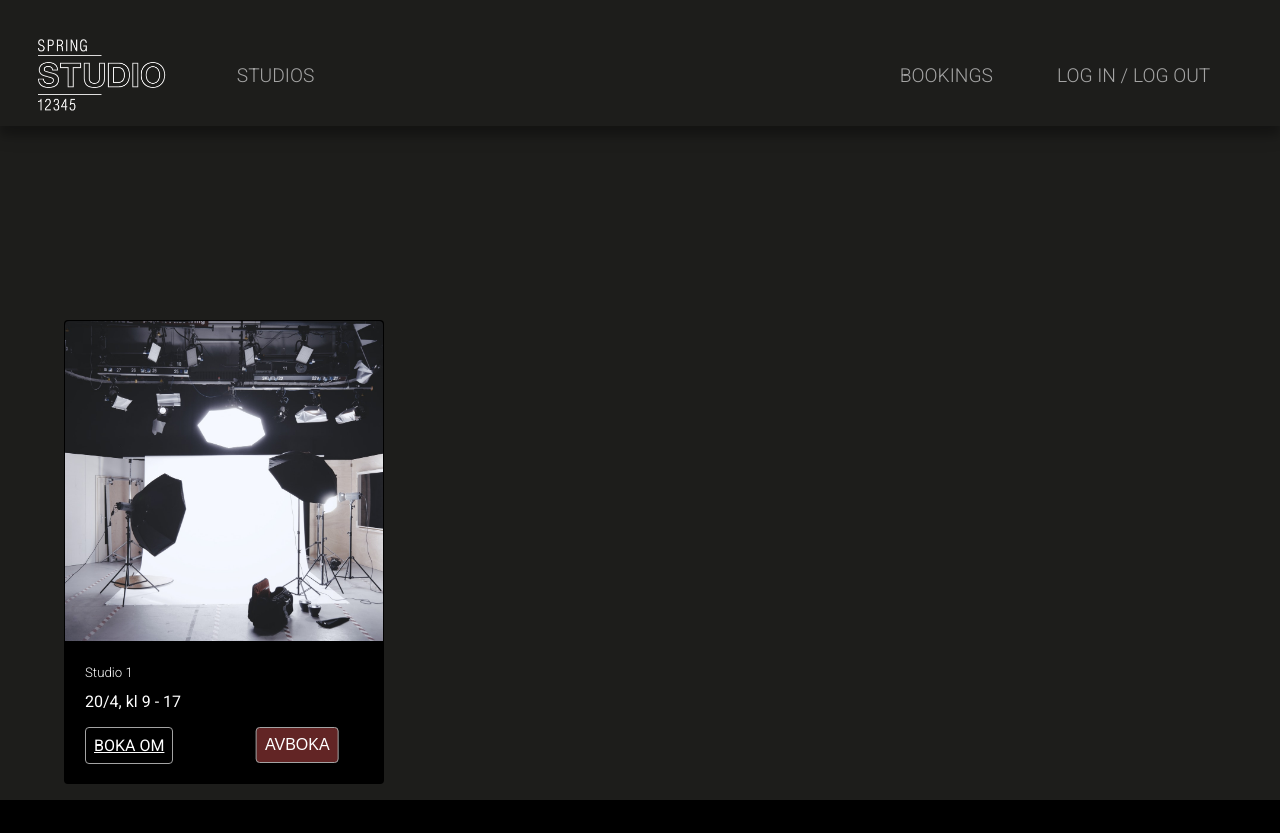
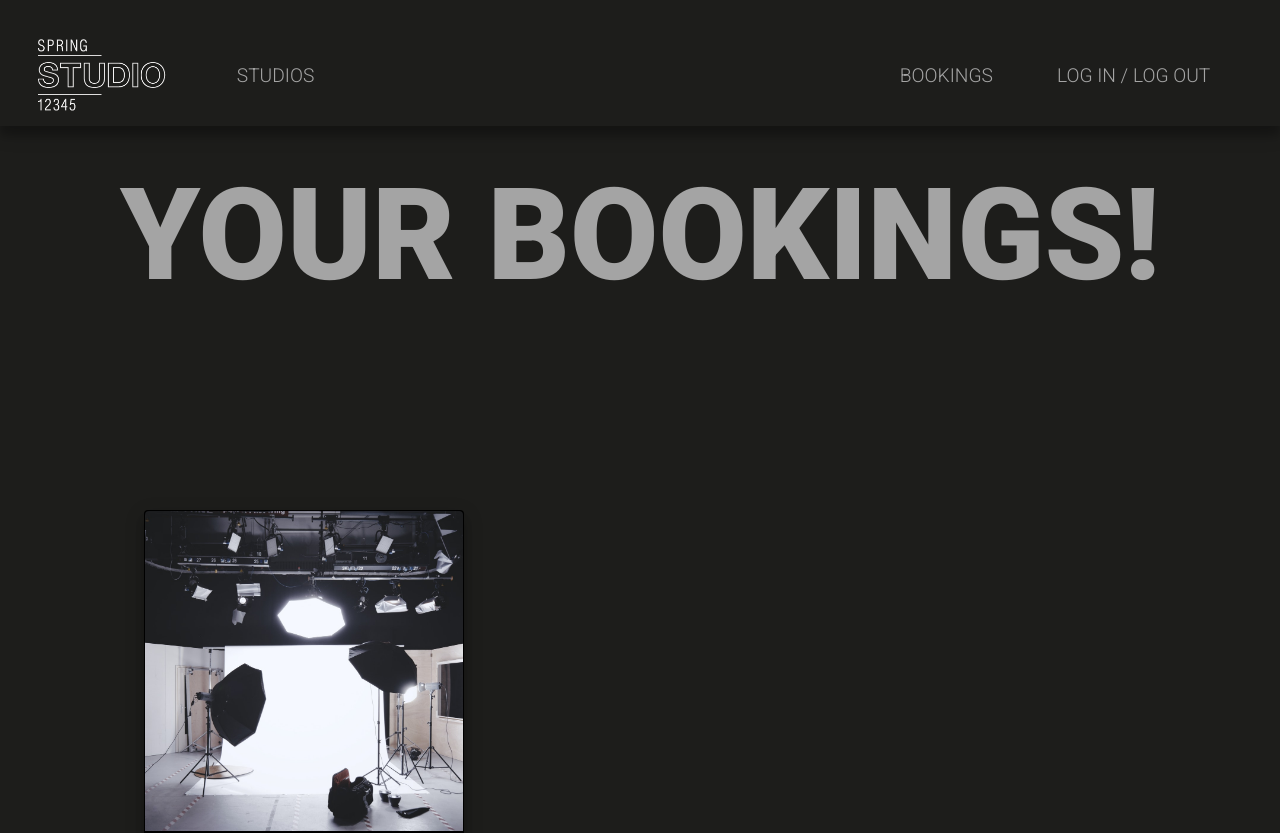
Before and after one commit to Kevin-Spring/Studio_React_App, a React (Create React App) app: page /bookings in a window 1280 px wide. Shown: the top 833 px of the page. Built offline with nearby package versions, Linux system fonts and the light colour scheme.

Commit message:
readme page

```diff
--- a/src/components/Booking.js
+++ b/src/components/Booking.js
@@ -15,6 +15,10 @@ const Booking = () => {
 
             <section className={"bookings"}>
 
+            <h2 className={"bookings__header"}>Your bookings!</h2>
+
+            <div className={"bookings__wrapper"}>
+
             <div className={"card"}>
             <div className={"card-img-top-1"} alt={"cat"}></div>
                 <div className={"card__body"}>
@@ -23,6 +27,7 @@ const Booking = () => {
                     <Link to={"/handle-bookings"} className={"card__button"}>Boka om</Link>
                     <button className={"card__cancel"}>Avboka</button>
                 </div>
+            </div>
             </div>
 
             </section>
--- a/src/components/Card.js
+++ b/src/components/Card.js
@@ -10,7 +10,11 @@ const Card = () => {
     return(
         <div>
             <Navbar />
+            <h2 className={"studios__header"}>Studios</h2>
             <section className={"card-page"}>
+
+            <div className={"cards__wrapper"}>
+
             <div className={"card"}>
             <div className={"card-img-top-1"} alt={"cat"}></div>
                 <div className={"card__body"}>
@@ -38,6 +42,7 @@ const Card = () => {
                     <span className={"card__price"}>10.000kr</span>
                 </div>
         </div>
+        </div>
         </section>
         <Footer />
     </div>
--- a/src/components/Form.js
+++ b/src/components/Form.js
@@ -44,7 +44,7 @@ class Form extends Component {
             <div>
 
                 <section className={"contact"}>
-                <h2 class="contact__header">get in touch!</h2>
+                <h2 className={"contact__header"}>get in touch!</h2>
 
                 <form onSubmit={this.handleOnSubmit} method="post" enctype="text/plain">
                     <div className={"form__container"}>
--- a/src/style/_bookings.scss
+++ b/src/style/_bookings.scss
@@ -1,4 +1,18 @@
 .bookings{
-    height: 100vh;
     background: var(--darkgrey);
 }
+
+.bookings__header{
+    font-weight: 800;
+    font-size: 8rem;
+    text-align: center;
+    color: var(--lightgrey);
+    padding-top: 5rem;
+    text-transform: uppercase;
+    margin-top: 10vh;
+
+}
+.bookings__wrapper{
+    margin-top: -25vh;
+    padding: 5rem;
+}
--- a/src/style/_card.scss
+++ b/src/style/_card.scss
@@ -1,6 +1,21 @@
 .card-page{
     background: var(--darkgrey);
     height: 94vh;
+}
+
+.studios__header{
+  font-weight: 800;
+    font-size: 8rem;
+    text-align: center;
+    color: var(--lightgrey);
+    padding-top: 5rem;
+    text-transform: uppercase;
+    margin-top: 10vh;
+}
+
+.cards__wrapper{
+  margin-top: -25vh;
+    padding: 5rem;
 }
 
 .card {
@@ -16,6 +31,7 @@
     display: inline-block;
     margin-left: 5vw;
     transition: .3s ease;
+    box-shadow: 0 10px 8px 0 rgba(0, 0, 0, 0.2), 0 6px 20px 0 rgba(0, 0, 0, 0.19);
   }
 
   @mixin card-img-top {
```
